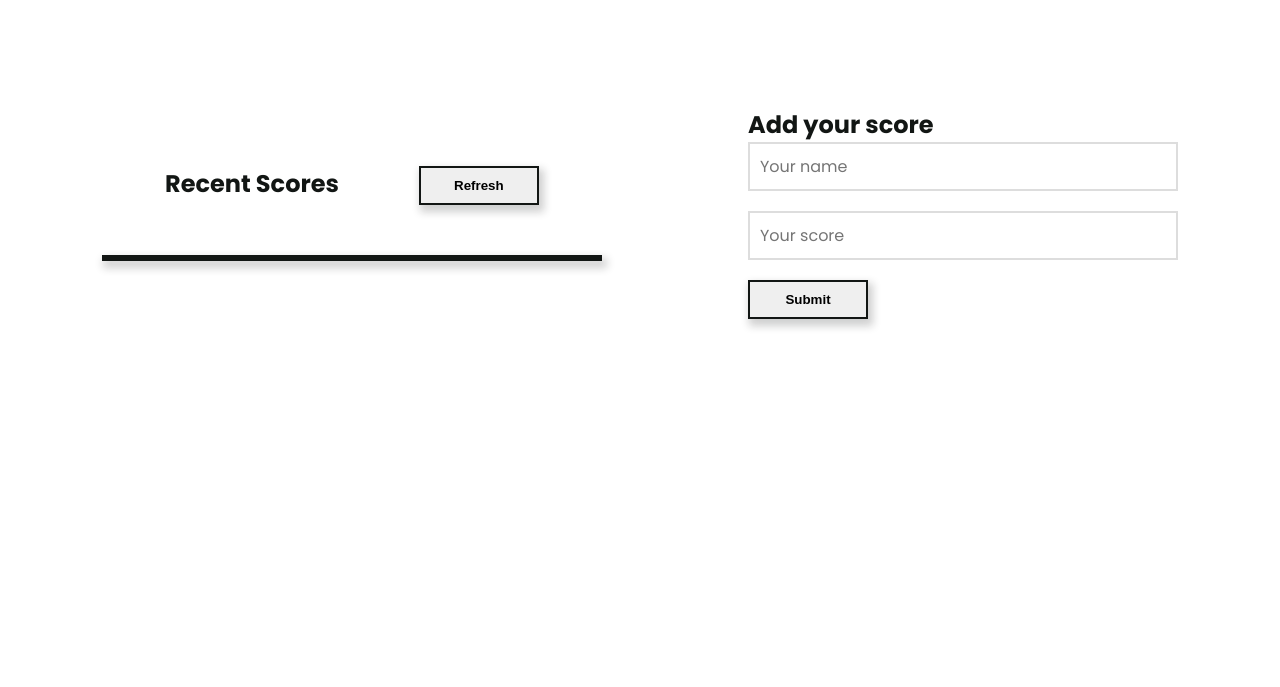
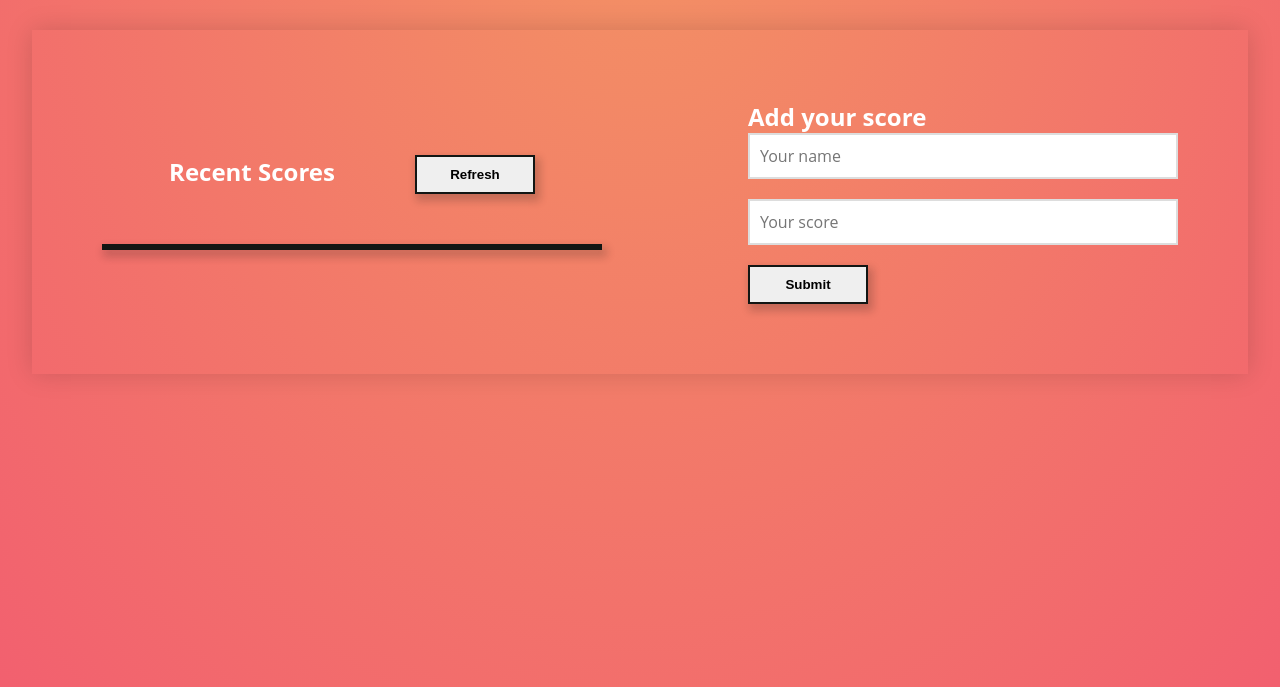
Before and after one commit to killy10o10/Leaderboard, a website built with webpack: page src/template.html in a window 1280 px wide. Shown: the part 113-800 px from the top of the page. Built offline with nearby package versions, Linux system fonts and the light colour scheme; no server answers.

Commit message:
Add styling

```diff
--- a/src/index.js
+++ b/src/index.js
@@ -1,4 +1,5 @@
 import './styles/main.scss';
+import './styles/touches.scss';
 import {
   addScore, fetchScore, generateTemplate, scoreList,
 } from './modules/structure.js';
@@ -14,9 +15,9 @@ const form = document.querySelector('#add-form');
 
 form.addEventListener('submit', (e) => {
   e.preventDefault();
-  const nameInput = document.querySelector('#user-name');
-  const scoreInput = document.querySelector('#user-score');
-  addScore(nameInput.value, scoreInput.value);
+  const nameInput = document.querySelector('#user-name').value.trim();
+  const scoreInput = document.querySelector('#user-score').value;
+  addScore(nameInput, scoreInput);
   form.reset();
 });
 
--- a/src/styles/main.scss
+++ b/src/styles/main.scss
@@ -19,6 +19,7 @@ body {
   font-family: 'Poppins', sans-serif;
   padding: 32px;
   color: $dark;
+  position: relative;
 }
 
 h1 {
@@ -42,6 +43,8 @@ main {
   padding: 20px;
   justify-content: space-between;
   align-items: center;
+  position: relative;
+  box-shadow: 0 0 25px 0 rgba(0, 0, 0, 0.15);
 }
 
 .refresh {
@@ -65,9 +68,14 @@ main {
     border: 3px solid $dark;
     box-shadow: $boxs rgba($dark, 0.2);
     transition: $transition;
+    color: $dark;
 
     :nth-child(odd) {
       background: #ddd;
+    }
+
+    :nth-child(even) {
+      background: #fff;
     }
 
     li {
@@ -91,8 +99,6 @@ main {
   form {
     display: grid;
     gap: 20px;
-    left: 50%;
-    top: 70%;
 
     input {
       border: 2px solid $light;
--- /dev/null
+++ b/src/styles/touches.scss
@@ -0,0 +1,8 @@
+body {
+  min-height: 450px;
+  height: 100vh;
+  margin: 0;
+  background: radial-gradient(ellipse farthest-corner at center top, #f39264 0%, #f2606f 100%);
+  color: #fff;
+  font-family: 'Open Sans', sans-serif;
+}
--- a/src/template.html
+++ b/src/template.html
@@ -18,9 +18,9 @@
                     <h2>Recent Scores</h2>
                     <button type="button" id="refresh">Refresh</button>
                 </div>
-                <ul class="score-list">
+                <ol class="score-list">
                  <!-- Score List Goes Here -->
-                </ul>
+                </ol>
             </section>
             <!-- Add Scores Section -->
             <section id="scores-add">
```
Also changed, not shown: dist/bundle.js, dist/index.html.
